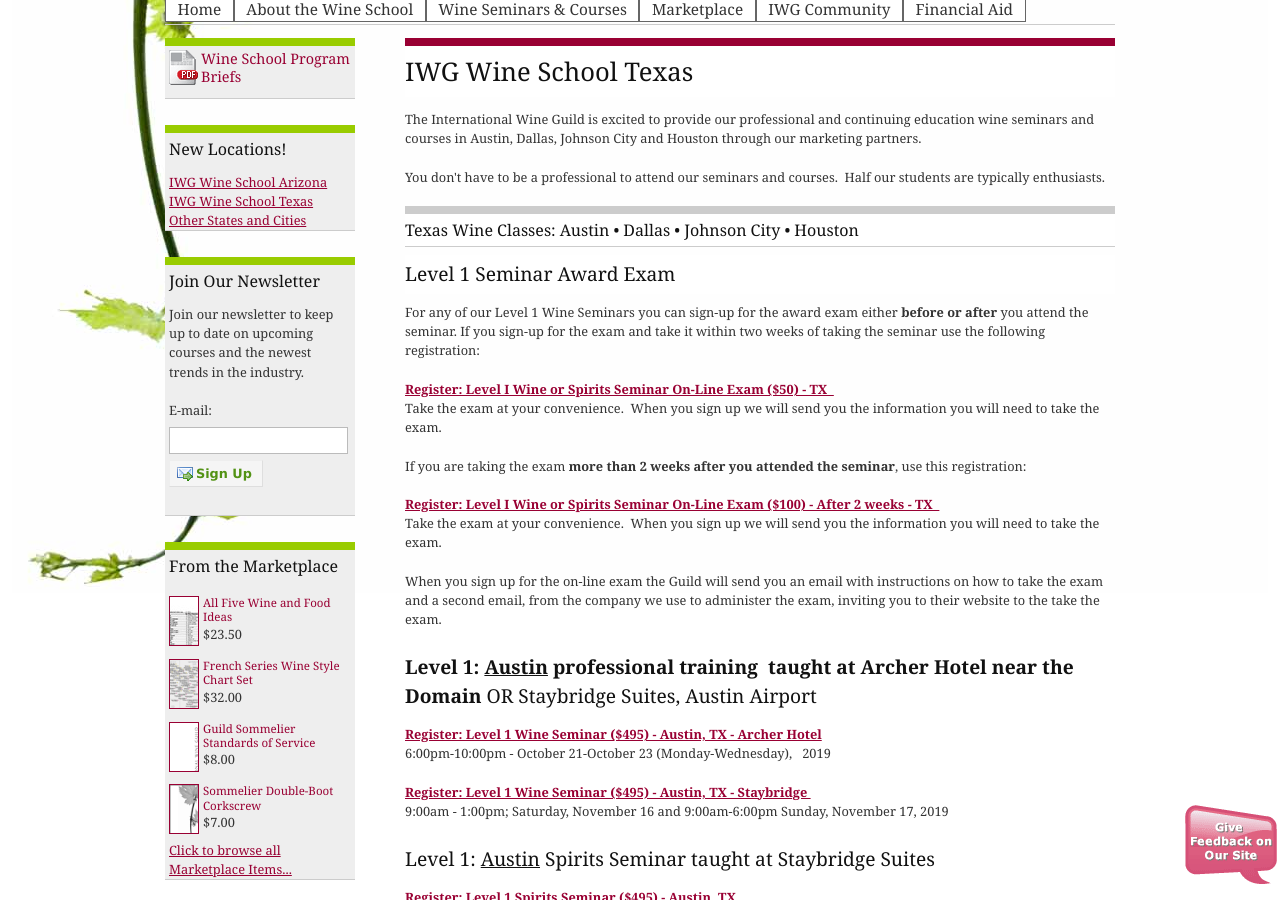
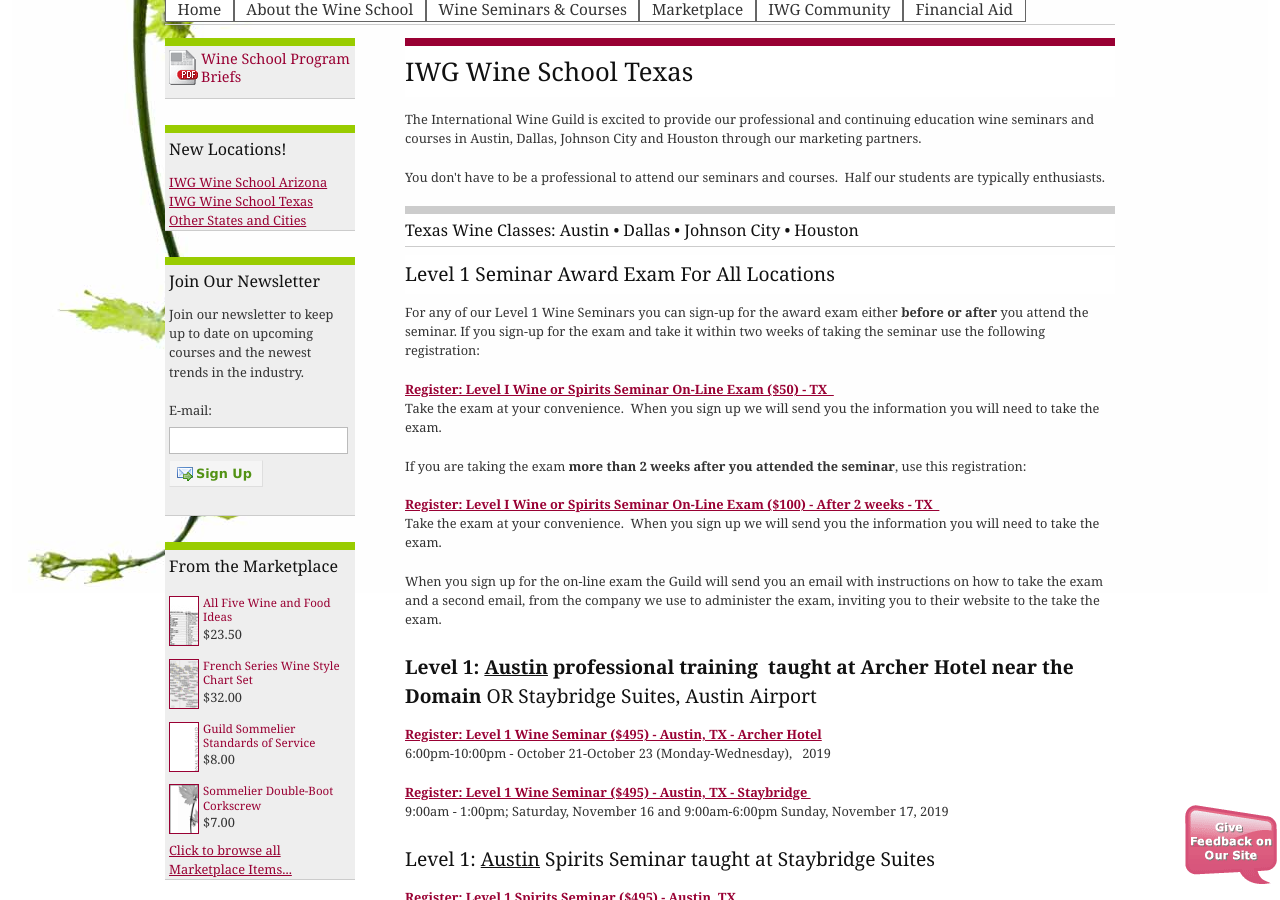
Before and after one commit to CKDev/internationalwineguild.com, a Jekyll site: the page built from texas-wine-school.html, in a window 1280 px wide and 900 px high, scrolled down 387 px. Built offline with Jekyll 4.4.1, drawn with Linux system fonts in a browser that asks for light colours; a script that is not in the unit is left out; comment, search, counter and statistics services are not loaded.

Commit message:
Update texas-wine-school.html

```diff
--- a/texas-wine-school.html
+++ b/texas-wine-school.html
@@ -10,7 +10,7 @@
 <p>You don't have to be a professional to attend our seminars and courses. &nbsp;Half our students are typically
   enthusiasts.</p>
 <h2>Texas Wine Classes: Austin • Dallas • Johnson City • Houston</h2>
-<h3>Level 1 Seminar Award Exam</h3>
+<h3>Level 1 Seminar Award Exam For All Locations </h3>
 <p>For any of our Level 1 Wine Seminars you can sign-up for the award exam either <strong>before or after</strong>
   you attend the seminar. If you sign-up for the exam and take it within two weeks of taking the seminar use the
   following registration:</p>
```
